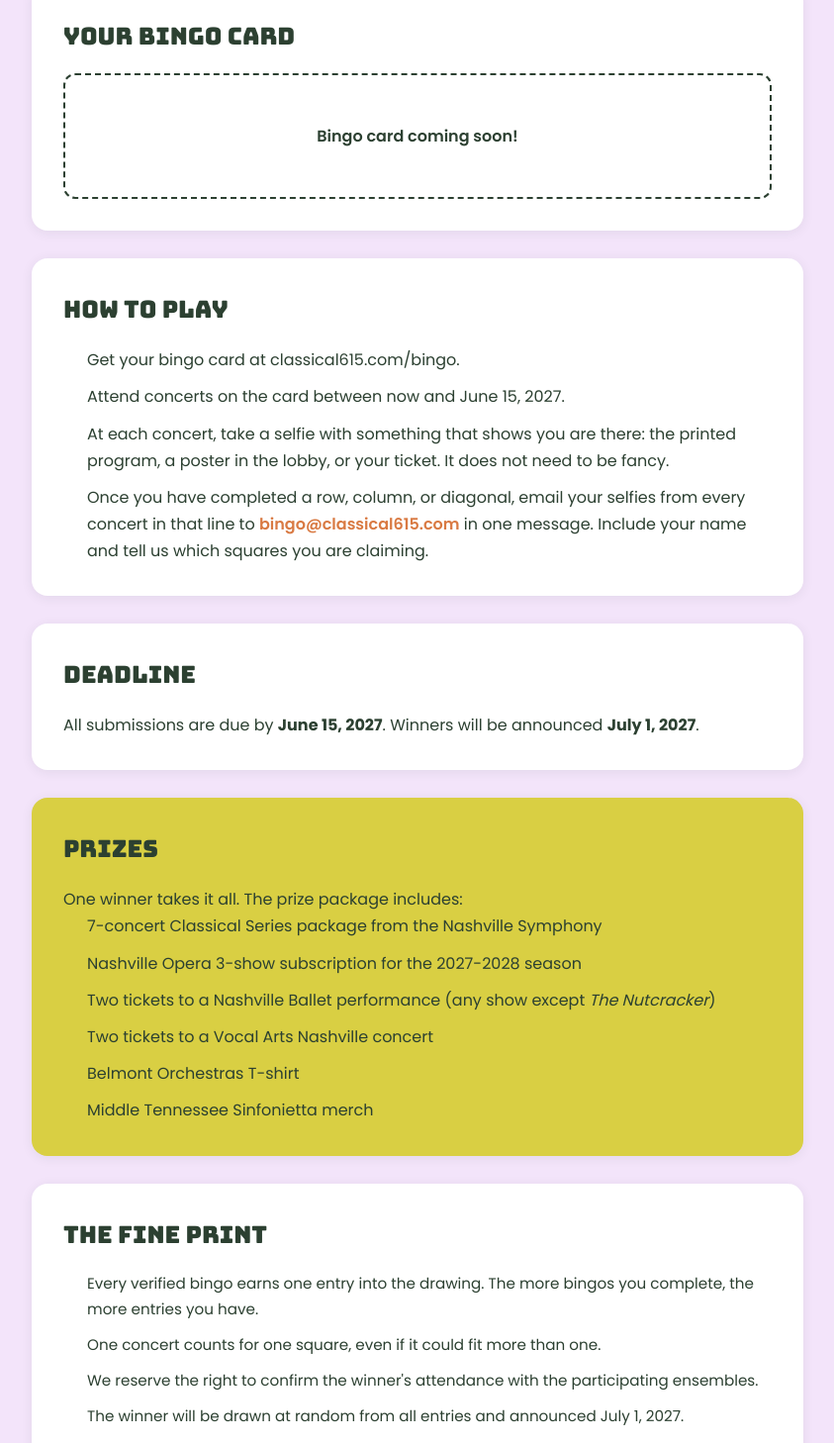
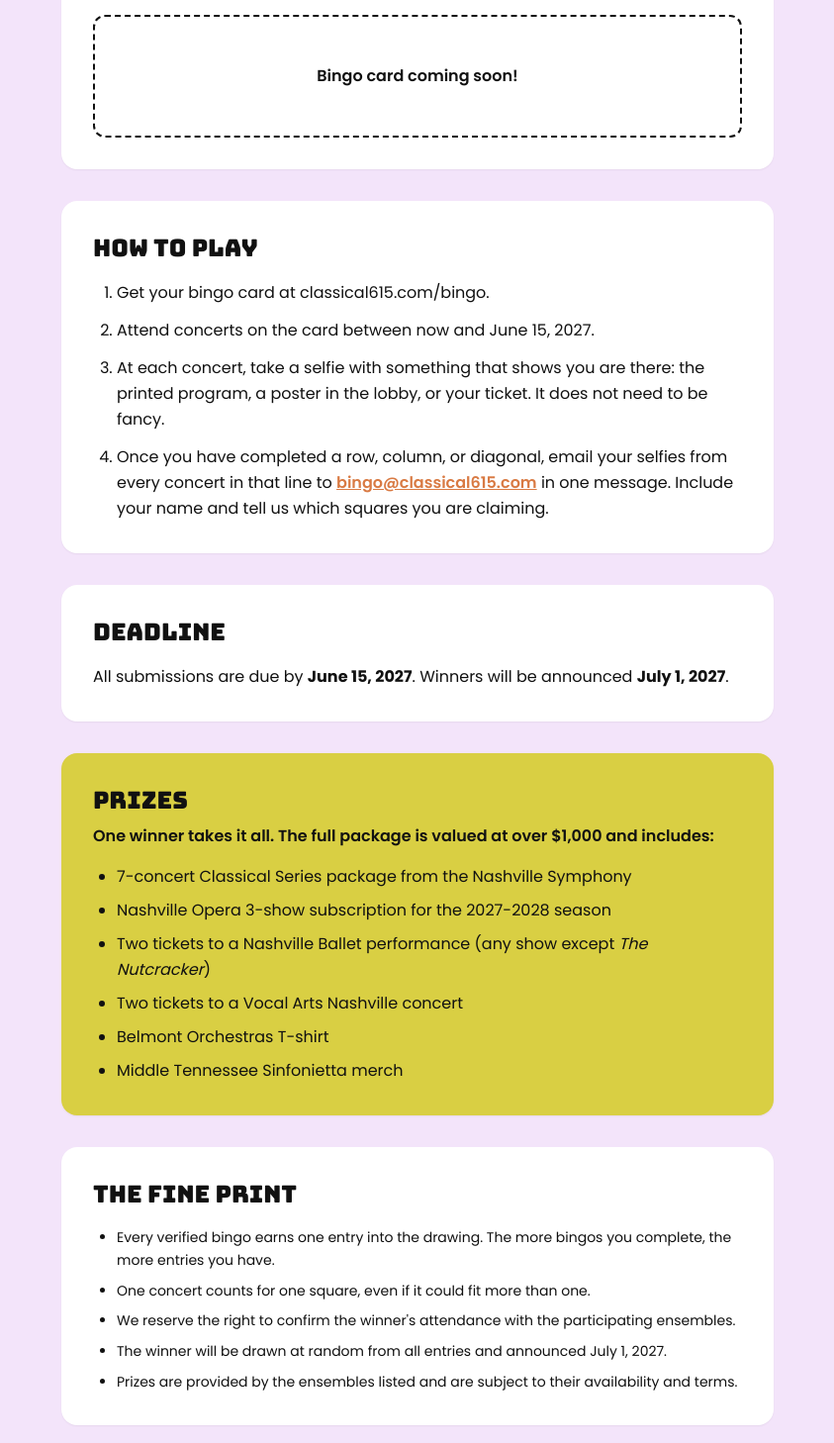
Before and after one commit to classical615/classical615-site, a Next.js app: page /bingo in a window 1280 px wide. Shown: the part 765-2223 px from the top of the page at 99% size, without its empty margins (218-1061 px from the left). Built offline with nearby package versions, Linux system fonts and the light colour scheme.

Commit message:
Update page.tsx

```diff
--- a/app/bingo/page.tsx
+++ b/app/bingo/page.tsx
@@ -1,107 +1,67 @@
 import { SiteHeader } from "../../components/SiteHeader";
-
-const green = "#2C4031";
-const yellow = "#D9CF43";
-const purple = "#F3E4FA";
-const orange = "#D97A43";
-
-const cardStyle = {
-  background: "#ffffff",
-  borderRadius: "16px",
-  padding: "32px",
-  marginBottom: "28px",
-  boxShadow: "0 2px 12px rgba(44, 64, 49, 0.08)",
-};
-
-const prizeCardStyle = {
-  background: yellow,
-  borderRadius: "16px",
-  padding: "32px",
-  marginBottom: "28px",
-  boxShadow: "0 2px 12px rgba(44, 64, 49, 0.08)",
-};
-
-const headingStyle = {
-  fontFamily: "Bungee, sans-serif",
-  fontSize: "1.5rem",
-  color: green,
-  margin: "0 0 16px 0",
-};
-
-const placeholderStyle = {
-  border: "2px dashed " + green,
-  borderRadius: "12px",
-  padding: "48px 20px",
-  textAlign: "center" as const,
-};
-
-const listItemStyle = {
-  marginBottom: "10px",
-};
 
 export default function BingoPage() {
   return (
-    <div>
+    <div className="min-h-screen bg-purple-pale font-body text-ink">
       <SiteHeader />
-      <main style={{ fontFamily: "Poppins, sans-serif", color: green, background: purple, minHeight: "100vh", lineHeight: 1.7 }}>
-        <section style={{ background: yellow, padding: "64px 20px", textAlign: "center" }}>
-          <h1 style={{ fontFamily: "Bungee, sans-serif", fontSize: "3rem", margin: 0, lineHeight: 1.1 }}>Classical 615 Bingo</h1>
-          <p style={{ fontSize: "1.25rem", maxWidth: "600px", margin: "16px auto 0" }}>Go to concerts. Mark your card. Win a season of classical music.</p>
+
+      <section className="bg-yellow border-b-4 border-ink">
+        <div className="mx-auto max-w-6xl px-6 py-16 text-center">
+          <h1 className="font-display text-4xl sm:text-5xl leading-none">Classical 615 Bingo</h1>
+          <p className="mt-4 text-lg sm:text-xl">Go to concerts. Mark your card. Win a prize package valued at over $1,000.</p>
+        </div>
       </section>
 
-        <section style={{ maxWidth: "820px", margin: "0 auto", padding: "48px 20px 80px" }}>
-          <div style={cardStyle}>
-            <h2 style={headingStyle}>What it is</h2>
-            <p style={{ margin: 0 }}>Classical 615 Bingo is a season-long game from Classical 615 with a big, huge, exciting grand prize for one lucky winner. Your bingo card is filled with Nashville classical concerts. Go to a concert, mark off the square. Complete a row, column, or diagonal, and you are entered to win.</p>
+      <section className="mx-auto max-w-3xl px-6 py-12 space-y-8">
+        <div className="rounded-2xl bg-paper p-8 shadow-sm">
+          <h2 className="font-display text-2xl mb-4">What it is</h2>
+          <p className="leading-relaxed">Classical 615 Bingo is a season-long game from Classical 615 with a big, huge, exciting grand prize for one lucky winner. Your bingo card is filled with Nashville classical concerts. Go to a concert, mark off the square. Complete a row, column, or diagonal, and you are entered to win.</p>
         </div>
 
-          <div style={cardStyle}>
-            <h2 style={headingStyle}>Your bingo card</h2>
-            <div style={placeholderStyle}>
-              <p style={{ margin: 0, fontWeight: 600 }}>Bingo card coming soon!</p>
-            </div>
+        <div className="rounded-2xl bg-paper p-8 shadow-sm">
+          <h2 className="font-display text-2xl mb-4">Your bingo card</h2>
+          <div className="rounded-xl border-2 border-dashed border-ink px-6 py-12 text-center font-semibold">Bingo card coming soon!</div>
         </div>
 
-          <div style={cardStyle}>
-            <h2 style={headingStyle}>How to play</h2>
-            <ol style={{ margin: 0, paddingLeft: "24px" }}>
-              <li style={listItemStyle}>Get your bingo card at classical615.com/bingo.</li>
-              <li style={listItemStyle}>Attend concerts on the card between now and June 15, 2027.</li>
-              <li style={listItemStyle}>At each concert, take a selfie with something that shows you are there: the printed program, a poster in the lobby, or your ticket. It does not need to be fancy.</li>
-              <li>Once you have completed a row, column, or diagonal, email your selfies from every concert in that line to <a href="mailto:bingo@classical615.com" style={{ color: orange, fontWeight: 600 }}>bingo@classical615.com</a> in one message. Include your name and tell us which squares you are claiming.</li>
+        <div className="rounded-2xl bg-paper p-8 shadow-sm">
+          <h2 className="font-display text-2xl mb-4">How to play</h2>
+          <ol className="list-decimal pl-6 space-y-3 leading-relaxed">
+            <li>Get your bingo card at classical615.com/bingo.</li>
+            <li>Attend concerts on the card between now and June 15, 2027.</li>
+            <li>At each concert, take a selfie with something that shows you are there: the printed program, a poster in the lobby, or your ticket. It does not need to be fancy.</li>
+            <li>Once you have completed a row, column, or diagonal, email your selfies from every concert in that line to <a href="mailto:bingo@classical615.com" className="font-semibold text-orange underline">bingo@classical615.com</a> in one message. Include your name and tell us which squares you are claiming.</li>
           </ol>
         </div>
 
-          <div style={cardStyle}>
-            <h2 style={headingStyle}>Deadline</h2>
-            <p style={{ margin: 0 }}>All submissions are due by <strong>June 15, 2027</strong>. Winners will be announced <strong>July 1, 2027</strong>.</p>
+        <div className="rounded-2xl bg-paper p-8 shadow-sm">
+          <h2 className="font-display text-2xl mb-4">Deadline</h2>
+          <p className="leading-relaxed">All submissions are due by <strong>June 15, 2027</strong>. Winners will be announced <strong>July 1, 2027</strong>.</p>
         </div>
 
-          <div style={prizeCardStyle}>
-            <h2 style={headingStyle}>Prizes</h2>
-            <p style={{ marginTop: 0 }}>One winner takes it all. The prize package includes:</p>
-            <ul style={{ margin: 0, paddingLeft: "24px" }}>
-              <li style={listItemStyle}>7-concert Classical Series package from the Nashville Symphony</li>
-              <li style={listItemStyle}>Nashville Opera 3-show subscription for the 2027-2028 season</li>
-              <li style={listItemStyle}>Two tickets to a Nashville Ballet performance (any show except <em>The Nutcracker</em>)</li>
-              <li style={listItemStyle}>Two tickets to a Vocal Arts Nashville concert</li>
-              <li style={listItemStyle}>Belmont Orchestras T-shirt</li>
+        <div className="rounded-2xl bg-yellow p-8 shadow-sm">
+          <h2 className="font-display text-2xl mb-2">Prizes</h2>
+          <p className="mb-4 font-semibold">One winner takes it all. The full package is valued at over $1,000 and includes:</p>
+          <ul className="list-disc pl-6 space-y-2 leading-relaxed">
+            <li>7-concert Classical Series package from the Nashville Symphony</li>
+            <li>Nashville Opera 3-show subscription for the 2027-2028 season</li>
+            <li>Two tickets to a Nashville Ballet performance (any show except <em>The Nutcracker</em>)</li>
+            <li>Two tickets to a Vocal Arts Nashville concert</li>
+            <li>Belmont Orchestras T-shirt</li>
             <li>Middle Tennessee Sinfonietta merch</li>
           </ul>
         </div>
 
-          <div style={cardStyle}>
-            <h2 style={headingStyle}>The fine print</h2>
-            <ul style={{ margin: 0, paddingLeft: "24px", fontSize: "0.95rem" }}>
-              <li style={listItemStyle}>Every verified bingo earns one entry into the drawing. The more bingos you complete, the more entries you have.</li>
-              <li style={listItemStyle}>One concert counts for one square, even if it could fit more than one.</li>
-              <li style={listItemStyle}>We reserve the right to confirm the winner&apos;s attendance with the participating ensembles.</li>
-              <li style={listItemStyle}>The winner will be drawn at random from all entries and announced July 1, 2027.</li>
+        <div className="rounded-2xl bg-paper p-8 shadow-sm">
+          <h2 className="font-display text-2xl mb-4">The fine print</h2>
+          <ul className="list-disc pl-6 space-y-2 text-sm leading-relaxed">
+            <li>Every verified bingo earns one entry into the drawing. The more bingos you complete, the more entries you have.</li>
+            <li>One concert counts for one square, even if it could fit more than one.</li>
+            <li>We reserve the right to confirm the winner&apos;s attendance with the participating ensembles.</li>
+            <li>The winner will be drawn at random from all entries and announced July 1, 2027.</li>
             <li>Prizes are provided by the ensembles listed and are subject to their availability and terms.</li>
           </ul>
         </div>
       </section>
-      </main>
     </div>
   );
 }
```
Lines whose indentation alone changed are shown as unchanged.
